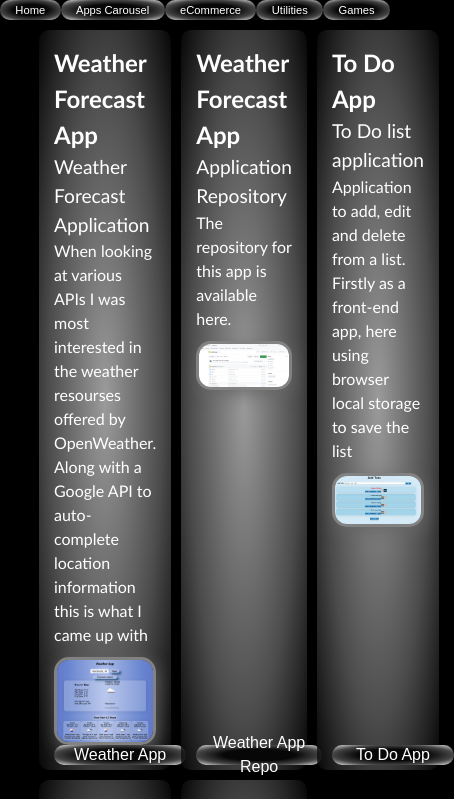
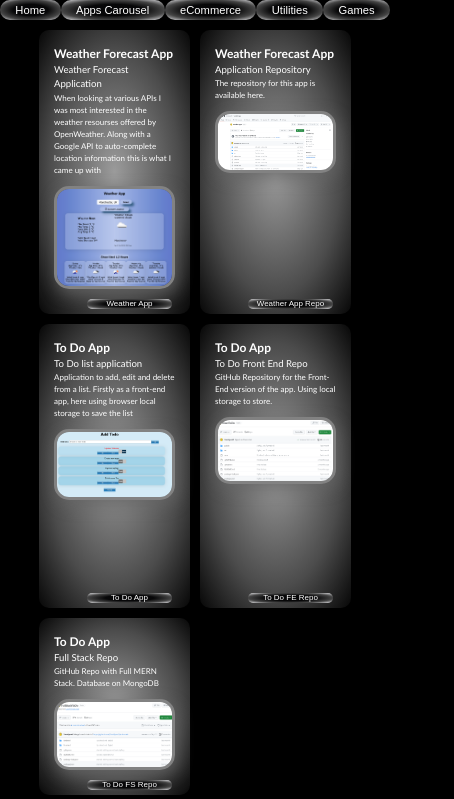
Before and after one commit to DataSpot42/react-home, a React (Create React App) app: page /Util in a window 390 px wide. Shown: the top 799 px of the page, 454 px wide, since content can reach past the window. Built offline with nearby package versions, Linux system fonts and the light colour scheme.

Commit message:
adjusting for mobiles
Signed-off-by: DataSpot42 <stevelookingforward@gmail.com>

```diff
--- a/src/App.css
+++ b/src/App.css
@@ -16,12 +16,12 @@
   min-width: 20vw;
   min-height: 20vh;
   max-width: 90vw;
-  max-height: 50vh;
+  max-height: 90vh;
   justify-content: center;
 }
 .caraItem {
   width: 60vw;
-  height: 90vh;
+  height: 80vh;
 
 }
 .caraApp {
@@ -132,5 +132,11 @@
   .mainItem {
     font-size: 65%;
     min-width: 30px;
+
+  }
+  .caraItem {
+    width: 60vw;
+
+
   }
 }
--- a/src/components/navBar.css
+++ b/src/components/navBar.css
@@ -12,6 +12,7 @@
     top: 0;
     width: 100%;
     background-color: #000000;
+    z-index: 1;
   }
 
   .mainNavItem {
--- a/src/components/utilCards.js
+++ b/src/components/utilCards.js
@@ -34,7 +34,7 @@ const UtilCards = () => {
             image: "./images/fstdgh.png",
             imageAlt: "Full Stack Repo",
             linkUrl: "https://github.com/DataSpot42/FullStackToDo",
-            linkText: "To Do App" }
+            linkText: "To Do FS Repo" }
 
         ]
 return (utilCard)
--- a/src/pages/appPages.css
+++ b/src/pages/appPages.css
@@ -86,14 +86,12 @@ img {
     font-weight: 100;
     justify-content: center;
     align-items: center;
-
-    min-width: 200px;
     padding: 10px 0;
     margin: auto;
     height: 9px;
     text-decoration: none;
-    min-width: 100px;
-    max-width: 250px;
+
+    max-width: 150px;
     border: 10px;
     border-radius: 20px;
     flex-grow: 1;
@@ -125,3 +123,34 @@ img {
     bottom: 5px;
 
 }
+@media screen and (max-width: 800px) {
+    .appCards {
+        font-size: 10px;
+    }
+    .cardButton {
+        max-width: 110px;
+        padding: 5px 5px;
+    }
+}
+@media screen and (max-width: 620px) {
+    .appGrid-container {
+
+
+    grid-template-columns: repeat(2, 1fr);
+    grid-template-rows: repeat(2, 1fr);
+    }
+    .appCards {
+        font-size: 8px;
+
+    }
+    .cardButton {
+        max-width: 85px;
+        padding: 5px 5px;
+    }
+}
+@media screen and (max-width: 420px) {
+    .cardButton {
+
+        padding: 5px 5px;
+    }
+}
--- a/src/pages/main.js
+++ b/src/pages/main.js
@@ -1,4 +1,3 @@
-
 import 'bootstrap/dist/css/bootstrap.min.css'
 import { CCarousel, CCarouselItem} from '@coreui/react'
 
```
